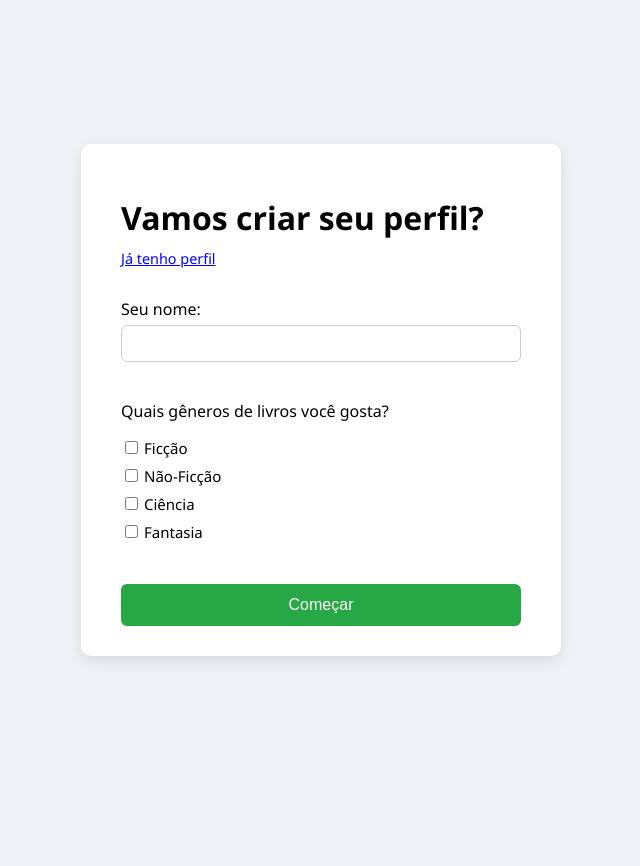
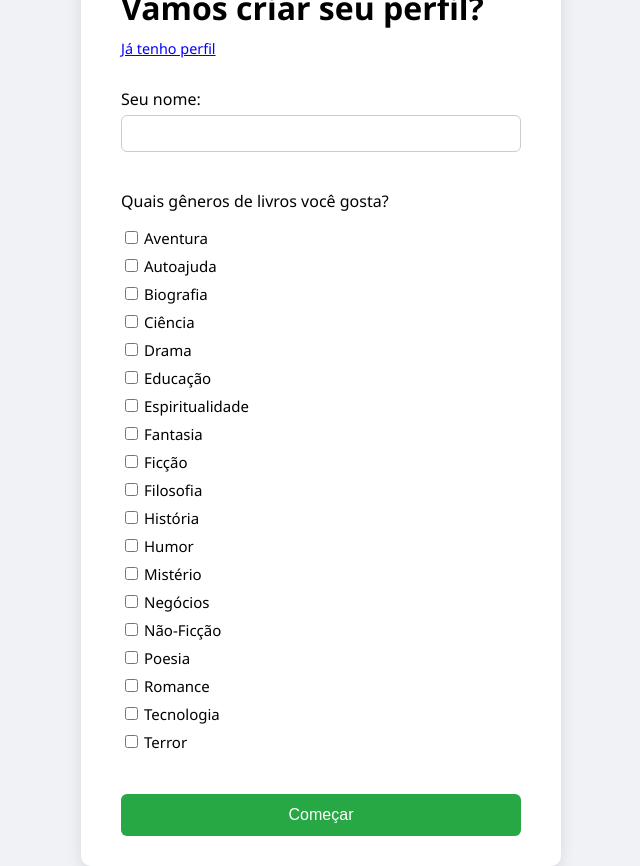
Before and after one commit to ioott/bookmatch-ai-python-geminiAPI, a Flask app: page / in a window 1280 px wide. Shown: the whole page, without its empty margins (319-959 px from the left). Before the commit the page ends 661 px from the top, so only its background shows below. Run offline with Flask 3, Linux system fonts and the light colour scheme.

Commit message:
feat(genres): add and alphabetically sort extended list of book genres in start and profile forms

```diff
--- a/templates/start.html
+++ b/templates/start.html
@@ -42,12 +42,20 @@
 
             <p>Quais gêneros de livros você gosta?</p>
 
-            {% for genre in ['ficção', 'não-ficção', 'ciência', 'fantasia'] %}
-                <label class="genre-label" for="{{ genre }}">
-                    <input type="checkbox" id="{{ genre }}" name="preferences" value="{{ genre }}">
-                    {{ genre.title() }}
-                </label>
-            {% endfor %}
+            {% set genres = [
+                'aventura', 'autoajuda', 'biografia', 'ciência', 'drama', 'educação',
+                'espiritualidade', 'fantasia', 'ficção', 'filosofia', 'história', 'humor',
+                'mistério', 'negócios', 'não-ficção', 'poesia', 'romance', 'tecnologia', 'terror'
+            ] %}
+
+            <div class="genre-grid">
+                {% for genre in genres %}
+                    <label class="genre-label" for="{{ genre }}">
+                        <input type="checkbox" id="{{ genre }}" name="preferences" value="{{ genre }}">
+                        {{ genre.title() }}
+                    </label>
+                {% endfor %}
+            </div>
 
             <br>
             <button type="submit">Começar</button>
```
Also changed, not shown: templates/profile.html (+13 -5 lines).
